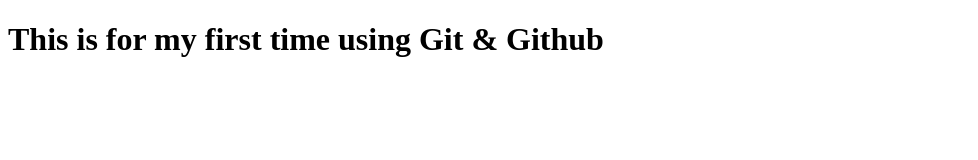
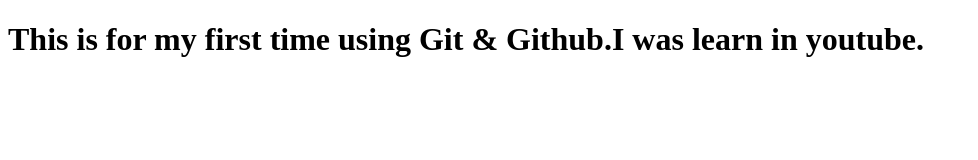
Before and after one commit to Balakumar160504/sample, a plain HTML site: page index.html in a window 1280 px wide. Shown: the whole page, without its empty margins (0-978 px from the left). Drawn offline with Linux system fonts and the light colour scheme.

Commit message:
feat:Multiple files are modified

```diff
--- a/index.html
+++ b/index.html
@@ -6,6 +6,8 @@
     <title>Document</title>
   </head>
   <body>
-    <h1>This is for my first time using Git & Github</h1>
+    <h1>
+      This is for my first time using Git & Github.I was learn in youtube.
+    </h1>
   </body>
 </html>
```
Also changed, not shown: learn.txt.
